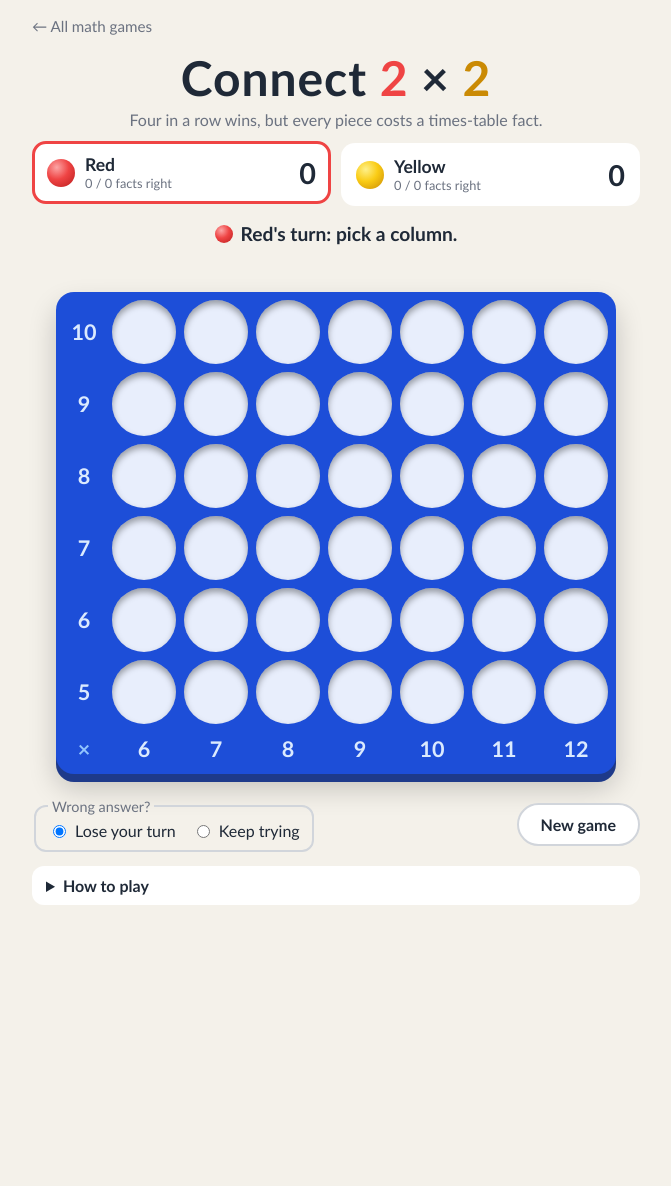
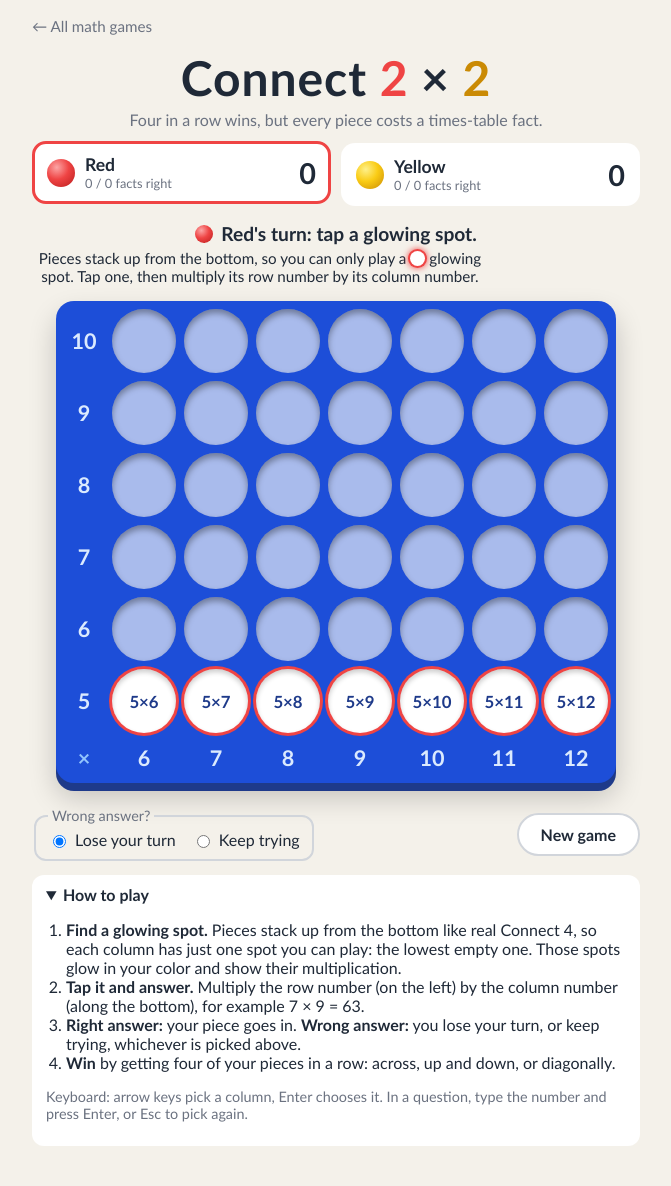
Before and after one commit to EricLeeFriedman/Connect-2x2, an ASP.NET Core app: page / in a window 1280 px wide. Shown: the whole page, without its empty margins (304-975 px from the left). Before the commit the page ends 905 px from the top, so only its background shows below. Run offline with ASP.NET Core 8, Linux system fonts and the light colour scheme.

Commit message:
Connect 2x2: make playable spots obvious and explain taps that can't be played
Every column's lowest open spot now glows in the current player's color and
shows its multiplication; unplayable holes are dimmed. Tapping an unplayable
hole or a column number explains why and flashes that column's playable spot.
Instructions are visible above the board and How to play is open by default.

Co-Authored-By: Claude Opus 5.5 <noreply@anthropic.com>
Claude-Session: https://claude.ai/code/session_01K8oN8g2K7rFLSxwh5ckZHD

```diff
--- a/src/Connect2x2/App.razor
+++ b/src/Connect2x2/App.razor
@@ -36,6 +36,13 @@
         {
             <button type="button" class="primary" @onclick="NewGame">Play again</button>
         }
+        else
+        {
+            <p class="instructions">
+                Pieces stack up from the bottom, so you can only play a <span class="glow-sample @Css(session.CurrentPlayer)"></span> glowing spot.
+                Tap one, then multiply its row number by its column number.
+            </p>
+        }
     </section>
 
     <div class="board-frame">
@@ -49,14 +56,19 @@
                 {
                     var col = c;
                     var owner = session.Board[row, col];
-                    <div class="@CellClass(row, col)" @onclick="() => SelectCell(row, col)" @onmouseenter="() => HoverCell(row, col)">
+                    <div class="@CellClass(row, col)" @onclick="() => SelectCell(row, col)" @onmouseenter="() => HoverCell(row, col)"
+                         aria-label="@CellLabel(row, col)">
                         @if (owner != Player.None)
                         {
                             <div class="@PieceClass(row, col, owner)" style="--fall: @(Board.Rows - row)"></div>
                         }
-                        else if (TargetCell() == new Cell(row, col))
+                        else if (IsPlayable(row, col) || TargetCell() == new Cell(row, col))
                         {
                             <span class="hint">@Board.RowFactor(row)×@Board.ColumnFactor(col)</span>
+                        }
+                        @if (nudgeCell == new Cell(row, col))
+                        {
+                            <span class="nudge-ring" @key="nudgeCount"></span>
                         }
                     </div>
                 }
@@ -65,7 +77,7 @@
             @for (var c = 0; c < Board.Columns; c++)
             {
                 var col = c;
-                <div class="label col-label @(TargetCell()?.Column == col ? "hot" : "")">@Board.ColumnFactor(col)</div>
+                <div class="label col-label @(TargetCell()?.Column == col ? "hot" : "")" @onclick="() => Nudge(col)">@Board.ColumnFactor(col)</div>
             }
         </div>
     </div>
@@ -87,15 +99,15 @@
         <button type="button" class="secondary" @onclick="NewGame">New game</button>
     </section>
 
-    <details class="how-to">
+    <details class="how-to" open>
         <summary>How to play</summary>
         <ol>
-            <li>Take turns tapping an open spot. Only the lowest open spot in each column can take a piece, just like Connect 4.</li>
-            <li>Multiply the number beside that row by the number under that column.</li>
-            <li>Get it right and your piece drops in. Get it wrong and, depending on the setting, you lose your turn or try again.</li>
-            <li>First to connect four in a row (across, up, or diagonal) wins.</li>
+            <li><strong>Find a glowing spot.</strong> Pieces stack up from the bottom like real Connect 4, so each column has just one spot you can play: the lowest empty one. Those spots glow in your color and show their multiplication.</li>
+            <li><strong>Tap it and answer.</strong> Multiply the row number (on the left) by the column number (along the bottom), for example 7 × 9 = 63.</li>
+            <li><strong>Right answer:</strong> your piece goes in. <strong>Wrong answer:</strong> you lose your turn, or keep trying, whichever is picked above.</li>
+            <li><strong>Win</strong> by getting four of your pieces in a row: across, up and down, or diagonally.</li>
         </ol>
-        <p>Keyboard: arrow keys pick a column, Enter drops. In a question, type the number and press Enter, or Esc to pick again.</p>
+        <p>Keyboard: arrow keys pick a column, Enter chooses it. In a question, type the number and press Enter, or Esc to pick again.</p>
     </details>
 </main>
 
@@ -141,6 +153,8 @@
     private readonly GameSession session = new();
 
     private int? hoverColumn;
+    private Cell? nudgeCell;
+    private int nudgeCount;
     private string answerText = "";
     private string? feedback;
     private string feedbackKind = "";
@@ -169,7 +183,7 @@
             return "The board is full. It's a draw!";
         }
 
-        return $"{Name(session.CurrentPlayer)}'s turn: pick a column.";
+        return $"{Name(session.CurrentPlayer)}'s turn: tap a glowing spot.";
     }
 
     /// <summary>The spot being asked about, or the spot the hovered column would land on.</summary>
@@ -191,7 +205,7 @@
 
     private string CellClass(int row, int column)
     {
-        var classes = IsPlayable(row, column) ? "cell playable" : "cell";
+        var classes = IsPlayable(row, column) ? "cell playable " + Css(session.CurrentPlayer) : "cell";
         if (!session.IsOver && TargetCell()?.Column == column)
         {
             classes += " col-hot";
@@ -232,8 +246,52 @@
     {
         if (IsPlayable(row, column))
         {
+            nudgeCell = null;
             SelectColumn(column);
         }
+        else
+        {
+            Nudge(column);
+        }
+    }
+
+    /// <summary>
+    /// A tap somewhere a piece can't go: say why, and flash the spot in that column that can be played.
+    /// </summary>
+    private void Nudge(int column)
+    {
+        if (session.IsOver || session.Pending is not null)
+        {
+            return;
+        }
+
+        feedbackKind = "warn";
+        var row = session.Board.LowestEmptyRow(column);
+        if (row is int r)
+        {
+            nudgeCell = new Cell(r, column);
+            nudgeCount++;
+            hoverColumn = column;
+            feedback = $"You can't go there. Pieces stack from the bottom, so in this column tap the glowing {Board.RowFactor(r)} × {Board.ColumnFactor(column)} spot.";
+        }
+        else
+        {
+            nudgeCell = null;
+            feedback = "That column is full. Tap a glowing spot in another column.";
+        }
+    }
+
+    private string CellLabel(int row, int column)
+    {
+        var owner = session.Board[row, column];
+        if (owner != Player.None)
+        {
+            return $"{Name(owner)} piece";
+        }
+
+        return IsPlayable(row, column)
+            ? $"Open spot, {Board.RowFactor(row)} times {Board.ColumnFactor(column)}"
+            : "Empty, not playable yet";
     }
 
     private void SelectColumn(int column)
@@ -246,6 +304,7 @@
         hoverColumn = column;
         if (session.TrySelectColumn(column))
         {
+            nudgeCell = null;
             answerText = "";
             questionFeedback = null;
             wrongTries = 0;
@@ -365,6 +424,7 @@
     private void NewGame()
     {
         session.NewGame();
+        nudgeCell = null;
         feedback = $"New game! {Name(session.CurrentPlayer)} goes first.";
         feedbackKind = "info";
         hoverColumn = null;
--- a/src/Connect2x2/wwwroot/css/app.css
+++ b/src/Connect2x2/wwwroot/css/app.css
@@ -192,6 +192,10 @@ button,
     color: var(--bad);
 }
 
+.feedback.warn {
+    color: #b45309;
+}
+
 .feedback.info {
     color: var(--muted);
 }
@@ -254,6 +258,7 @@ button,
 
 .col-label {
     padding: 4px 0;
+    cursor: pointer;
 }
 
 .label.hot {
@@ -269,24 +274,86 @@ button,
     position: relative;
     aspect-ratio: 1;
     border-radius: 50%;
-    background: var(--hole);
+    /* Empty holes you can't play yet are dimmed so the playable ones stand out. */
+    background: #a9bbec;
     box-shadow: inset 0 4px 6px rgba(0, 0, 0, 0.35);
 }
 
+/* The lowest open spot in each column: bright, ringed in the current player's color, gently pulsing. */
 .cell.playable {
     cursor: pointer;
+    background: #ffffff;
+    --glow: var(--red);
+    box-shadow: inset 0 3px 5px rgba(0, 0, 0, 0.2), 0 0 0 3px var(--glow);
+    animation: glow 1.6s ease-in-out infinite;
 }
 
-.cell.col-hot {
-    background: #ffffff;
+.cell.playable.yellow {
+    --glow: var(--yellow);
 }
 
-.cell.target.red {
-    box-shadow: inset 0 4px 6px rgba(0, 0, 0, 0.25), 0 0 0 3px var(--red);
+.cell.playable:hover,
+.cell.target {
+    transform: scale(1.06);
+    animation: none;
+    box-shadow: inset 0 3px 5px rgba(0, 0, 0, 0.2), 0 0 0 4px var(--glow, var(--red)), 0 0 14px 4px var(--glow, var(--red));
 }
 
 .cell.target.yellow {
-    box-shadow: inset 0 4px 6px rgba(0, 0, 0, 0.25), 0 0 0 3px var(--yellow);
+    --glow: var(--yellow);
+}
+
+@keyframes glow {
+    0%, 100% {
+        box-shadow: inset 0 3px 5px rgba(0, 0, 0, 0.2), 0 0 0 3px var(--glow), 0 0 0 0 transparent;
+    }
+
+    50% {
+        box-shadow: inset 0 3px 5px rgba(0, 0, 0, 0.2), 0 0 0 3px var(--glow), 0 0 12px 3px var(--glow);
+    }
+}
+
+/* Shown on the spot a player should tap after tapping somewhere a piece can't go. */
+.nudge-ring {
+    position: absolute;
+    inset: -4px;
+    border-radius: 50%;
+    border: 4px solid #fff;
+    pointer-events: none;
+    animation: nudge 0.6s ease-out 3;
+}
+
+@keyframes nudge {
+    from {
+        transform: scale(1);
+        opacity: 1;
+    }
+
+    to {
+        transform: scale(1.6);
+        opacity: 0;
+    }
+}
+
+.instructions {
+    margin: 6px auto 0;
+    max-width: 30em;
+    font-size: 0.95rem;
+    color: var(--ink);
+}
+
+.glow-sample {
+    display: inline-block;
+    width: 1em;
+    height: 1em;
+    border-radius: 50%;
+    background: #fff;
+    vertical-align: -0.15em;
+    box-shadow: 0 0 0 2px var(--red), 0 0 6px 2px var(--red);
+}
+
+.glow-sample.yellow {
+    box-shadow: 0 0 0 2px var(--yellow-dark), 0 0 6px 2px var(--yellow);
 }
 
 .hint {
```
Also changed, not shown: README.md.
